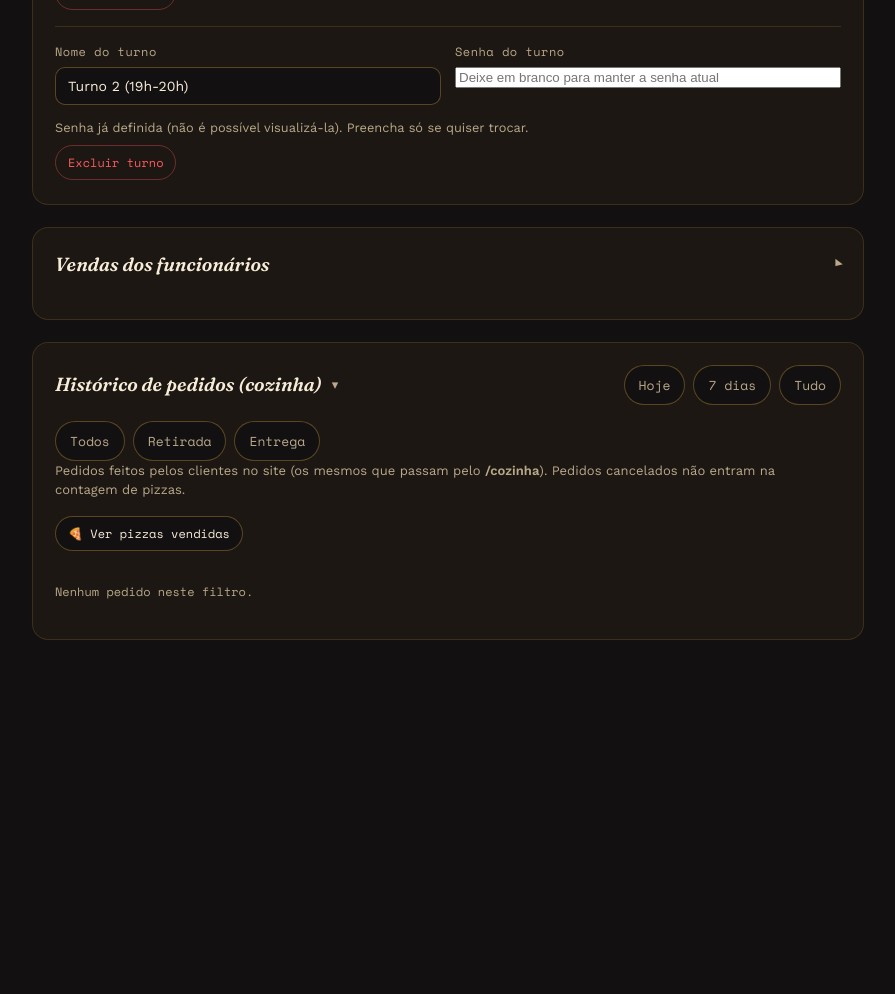
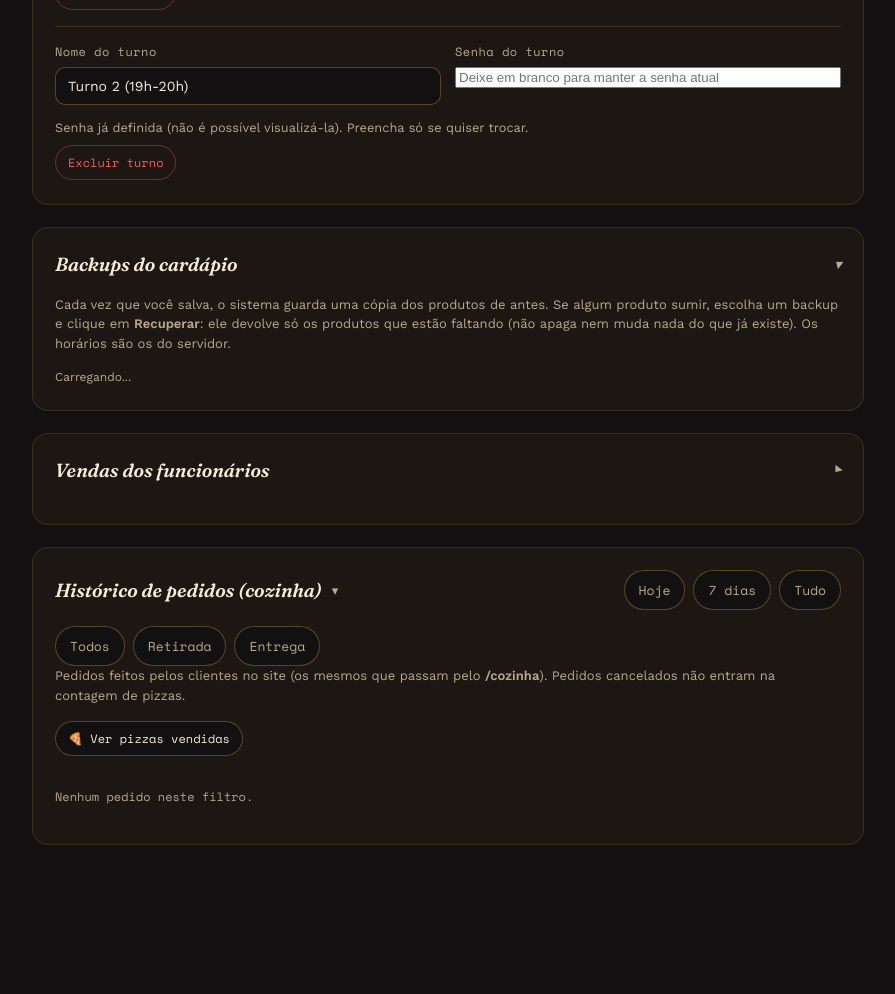
Before and after one commit to Alons078/proyecto-pizzaria-site-web, a Flask app: page /admin in a window 1280 px wide. Shown: the part 3854-4848 px from the top of the page, without its empty margins (192-1087 px from the left). Before the commit the page ends 4494 px from the top, so only its background shows below. Run offline with Flask 3, Linux system fonts and the light colour scheme; the visitor is signed in with stand-in values (Sample User, id 1); data comes from the database, SQL or seed files in the repository; data that the repository does not hold is empty.

Commit message:
Add files via upload

```diff
--- a/templates/admin.html
+++ b/templates/admin.html
@@ -156,6 +156,12 @@
   </section>
 
   <section class="panel">
+    <h2>Backups do cardápio</h2>
+    <p class="login-sub">Cada vez que você salva, o sistema guarda uma cópia dos produtos de antes. Se algum produto sumir, escolha um backup e clique em <strong>Recuperar</strong>: ele devolve só os produtos que estão faltando (não apaga nem muda nada do que já existe). Os horários são os do servidor.</p>
+    <div id="backups-list"><p class="field-hint">Carregando...</p></div>
+  </section>
+
+  <section class="panel">
     <h2>Vendas dos funcionários</h2>
     <div class="sales-stats" id="sales-stats"></div>
     <div id="sales-table-wrap"></div>
```
